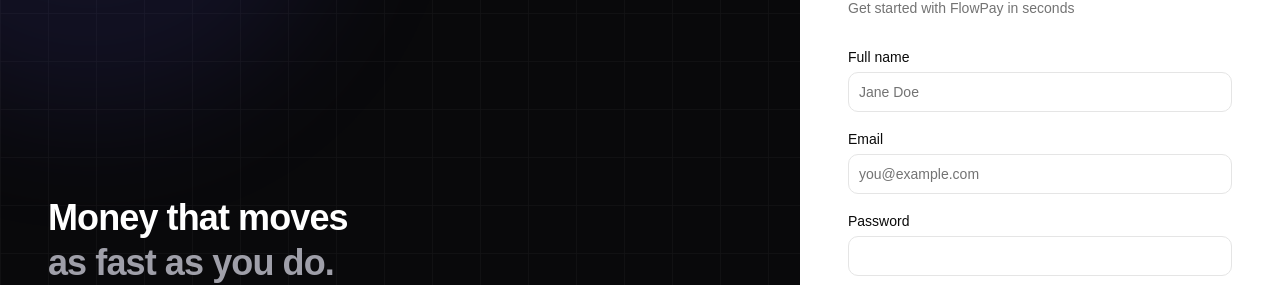
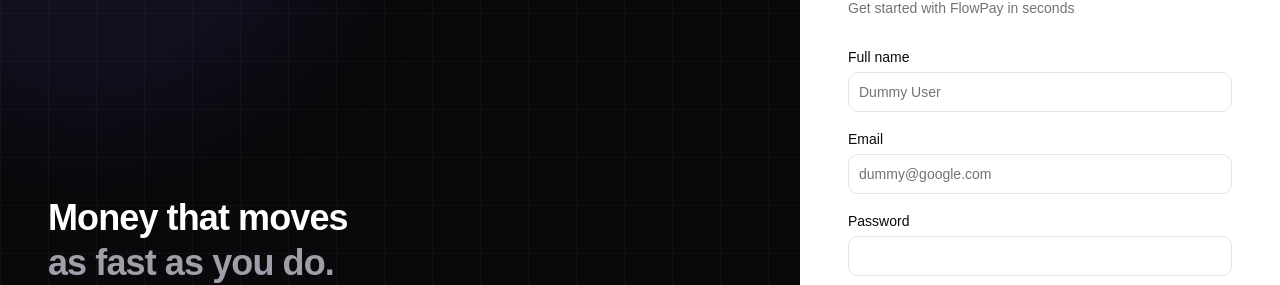
Before and after one commit to Artificed/FlowPay, a React (Vite) app in the folder flowpay-fe/: page /register in a window 1280 px wide. Shown: the part 227-512 px from the top of the page. Built offline with nearby package versions, Linux system fonts and the light colour scheme.

Commit message:
chore(placeholder): updated placeholders

```diff
--- a/flowpay-fe/src/pages/LoginPage.tsx
+++ b/flowpay-fe/src/pages/LoginPage.tsx
@@ -54,7 +54,7 @@
           <Input
             id="email"
             type="email"
-            placeholder="you@example.com"
+            placeholder="dummy@google.com"
             autoComplete="email"
             className="h-10"
             {...register("email")}
--- a/flowpay-fe/src/pages/RegisterPage.tsx
+++ b/flowpay-fe/src/pages/RegisterPage.tsx
@@ -56,7 +56,7 @@
           <Label htmlFor="display_name">Full name</Label>
           <Input
             id="display_name"
-            placeholder="Jane Doe"
+            placeholder="Dummy User"
             autoComplete="name"
             className="h-10"
             {...register("display_name")}
@@ -71,7 +71,7 @@
           <Input
             id="email"
             type="email"
-            placeholder="you@example.com"
+            placeholder="dummy@google.com"
             autoComplete="email"
             className="h-10"
             {...register("email")}
```
Also changed, not shown: 2 other files (tests, documents, lock files or other folders).
